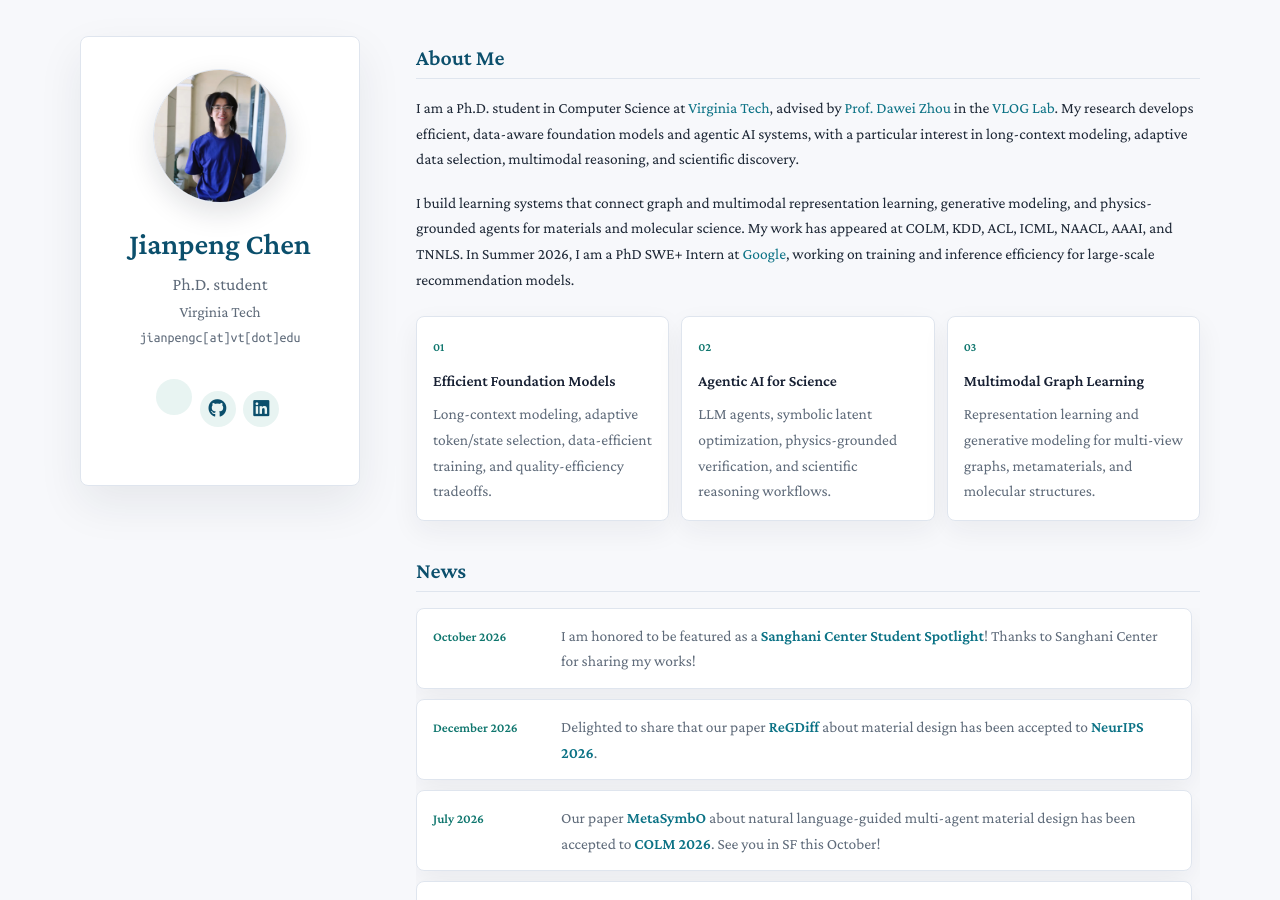
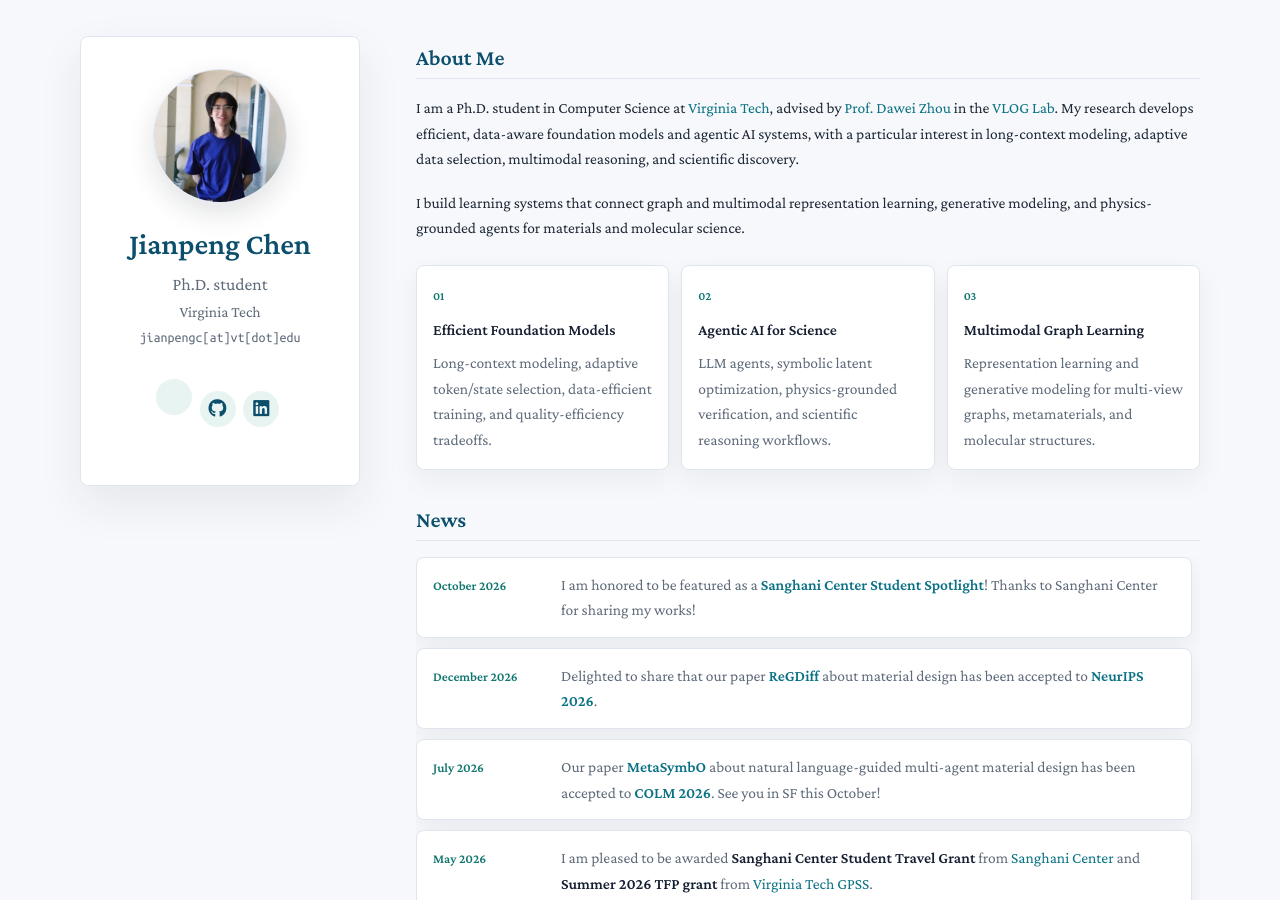
Before and after one commit to cjpcool/cjpcool.github.io, a Jekyll site: the page built from index.md, in a window 1280 px wide and 900 px high. Built offline with Jekyll 4.4.1, drawn with Linux system fonts in a browser that asks for light colours; a style sheet for code colours, icons or effects is not loaded; our own code applies the rules of GitHub Pages for plain Markdown files.

Commit message:
Update index.md

```diff
--- a/index.md
+++ b/index.md
@@ -6,7 +6,7 @@ layout: homepage
 
 I am a Ph.D. student in Computer Science at [Virginia Tech](https://cs.vt.edu/), advised by [Prof. Dawei Zhou](https://sites.google.com/view/dawei-zhou/home?authuser=0) in the [VLOG Lab](https://sites.google.com/view/dawei-zhou/vlog-lab). My research develops efficient, data-aware foundation models and agentic AI systems, with a particular interest in long-context modeling, adaptive data selection, multimodal reasoning, and scientific discovery.
 
-I build learning systems that connect graph and multimodal representation learning, generative modeling, and physics-grounded agents for materials and molecular science. My work has appeared at COLM, KDD, ACL, ICML, NAACL, AAAI, and TNNLS. In Summer 2026, I am a PhD SWE+ Intern at [Google](https://www.google.com/), working on training and inference efficiency for large-scale recommendation models.
+I build learning systems that connect graph and multimodal representation learning, generative modeling, and physics-grounded agents for materials and molecular science.
 
 <div class="pillar-grid">
   <div class="pillar-card">
```
